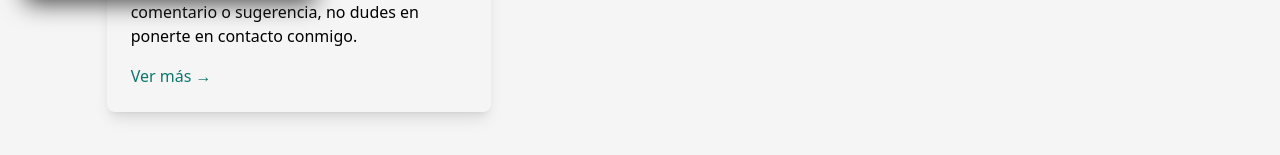
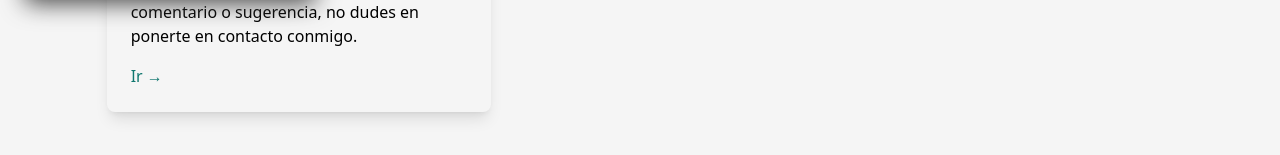
Before and after one commit to CristianTafur249/PersonalBlog, a Next.js app: page /proyectos in a window 1280 px wide. Shown: the part 792-947 px from the top of the page. Built offline with nearby package versions, Linux system fonts and the light colour scheme; what tailwindcss-children would draw is missing.

Commit message:
arreglos cards

```diff
--- a/components/Card.js
+++ b/components/Card.js
@@ -48,7 +48,7 @@ const Card = ({ title, description, imgSrc, href }) => {
                             className="text-primary-700"
                             aria-label={`Link to ${title}`}
                         >
-                            Ver más &rarr;
+                            Ir &rarr;
                         </Link>
                     )}
 
```
